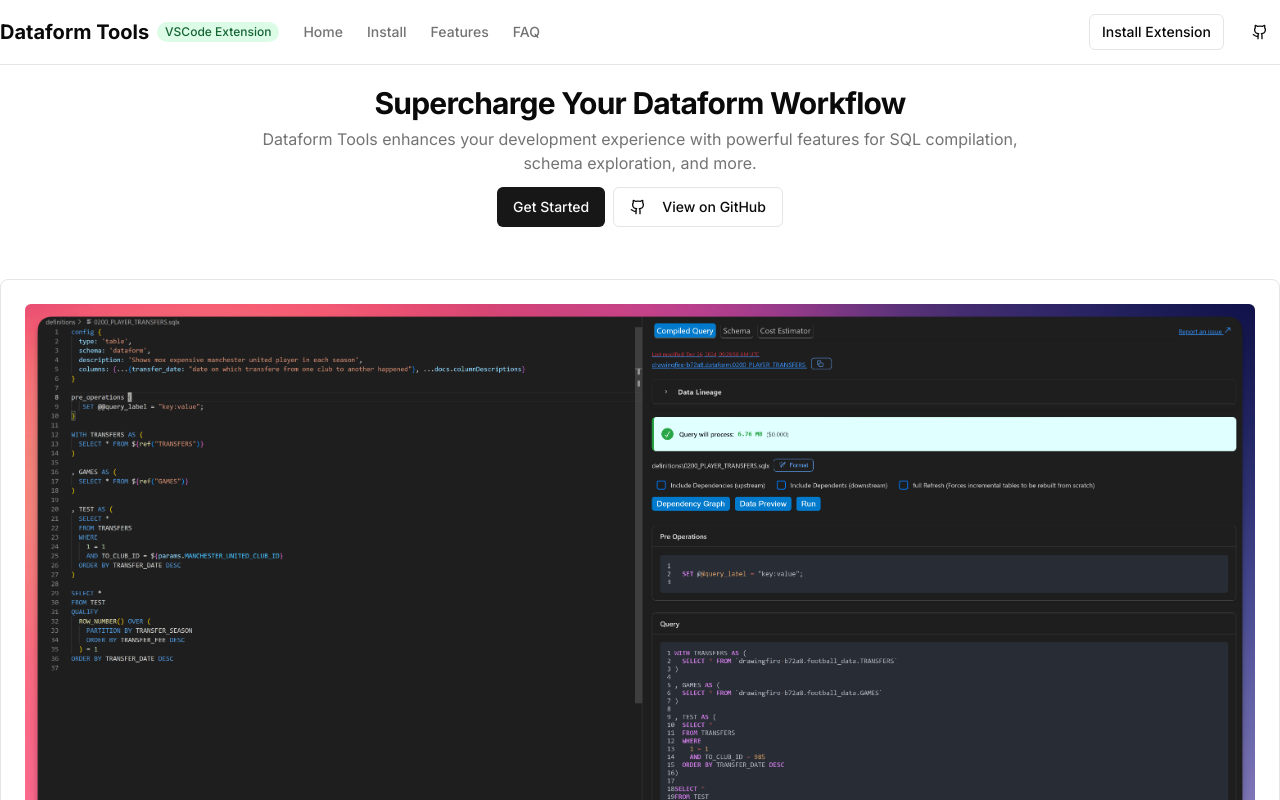
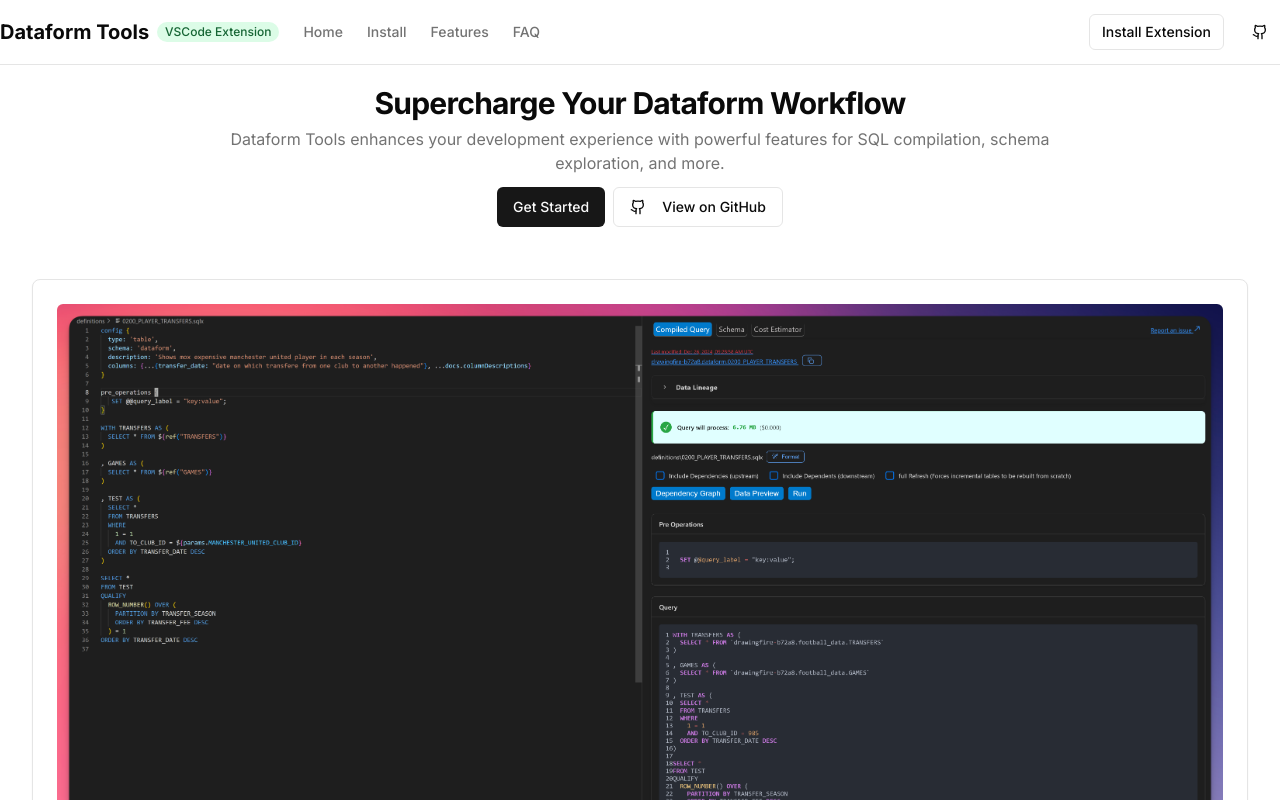
Before and after one commit to ashish10alex/vscode-dataform-tools, a Next.js app in the folder website/: page / in a window 1280 px wide. Shown: the top 800 px of the page. Built offline with nearby package versions, Linux system fonts and the light colour scheme.

Commit message:
style: center the hero section

```diff
--- a/website/app/page.tsx
+++ b/website/app/page.tsx
@@ -6,9 +6,9 @@ import FeatureReels from "@/components/feature-reels";
 
 export default function Home() {
   return (
-    <main className="flex-1">
-      <section className="container py-3 md:py-4 lg:py-5">
-        <div className="mx-auto max-w-3xl text-center">
+    <main className="flex-1 flex flex-col items-center">
+      <section className="w-full flex justify-center py-3 md:py-4 lg:py-5">
+        <div className="mx-auto max-w-4xl text-center px-4">
           <h1 className="text-xl font-bold tracking-tight sm:text-2xl md:text-3xl">
             Supercharge Your Dataform Workflow
           </h1>
@@ -40,8 +40,8 @@ export default function Home() {
         </div>
       </section>
 
-      <section className="container py-6 md:py-8">
-        <div className="mx-auto max-w-7xl rounded-lg border bg-card p-4 md:p-6 shadow-sm">
+      <section className="container-fluid py-6 md:py-8">
+        <div className="mx-auto max-w-[95%] rounded-lg border bg-card p-4 md:p-6 shadow-sm">
           <div className="flex justify-center items-center overflow-hidden rounded-md">
             <img
               src="compiled_query_preview.png"
```
